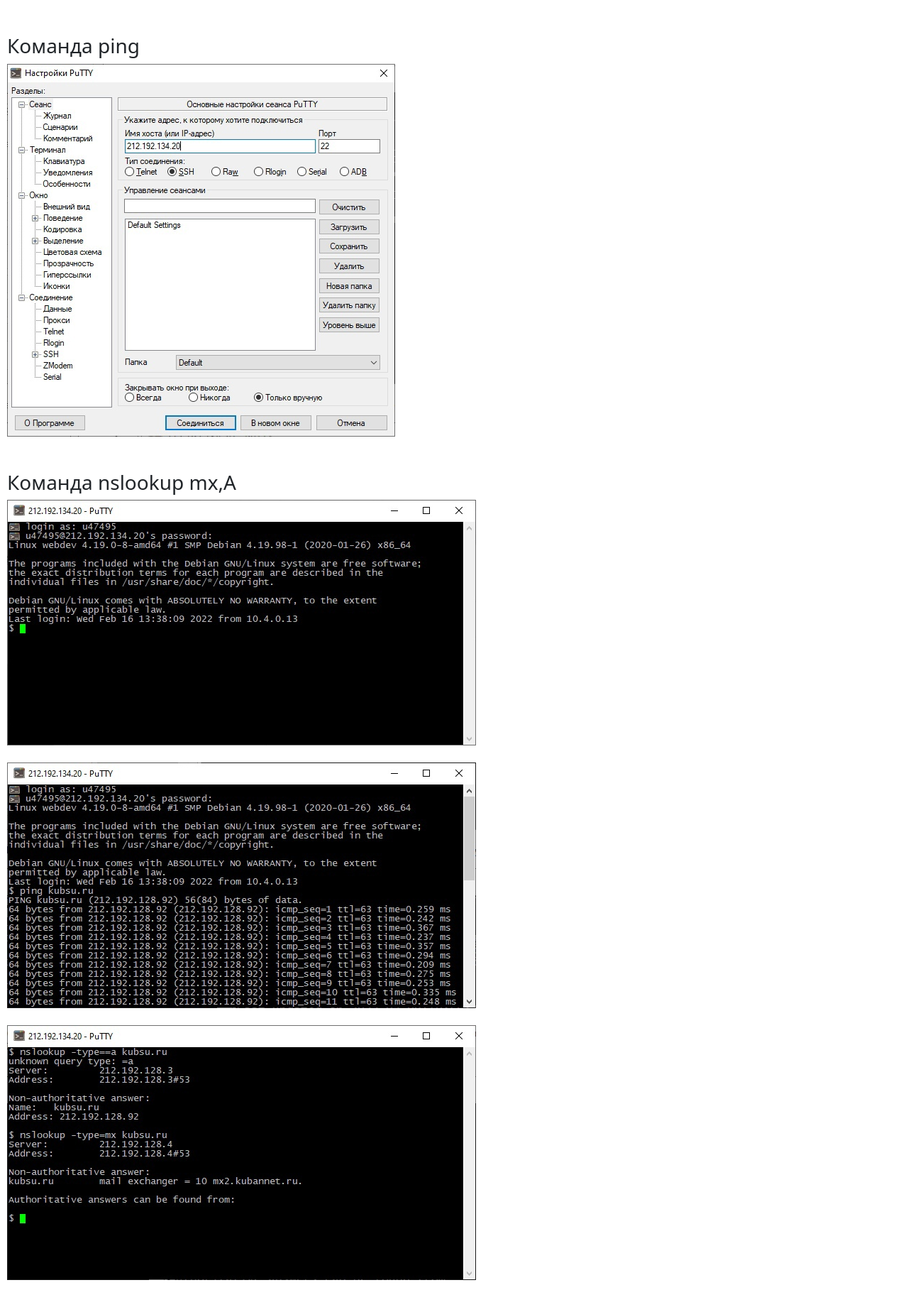
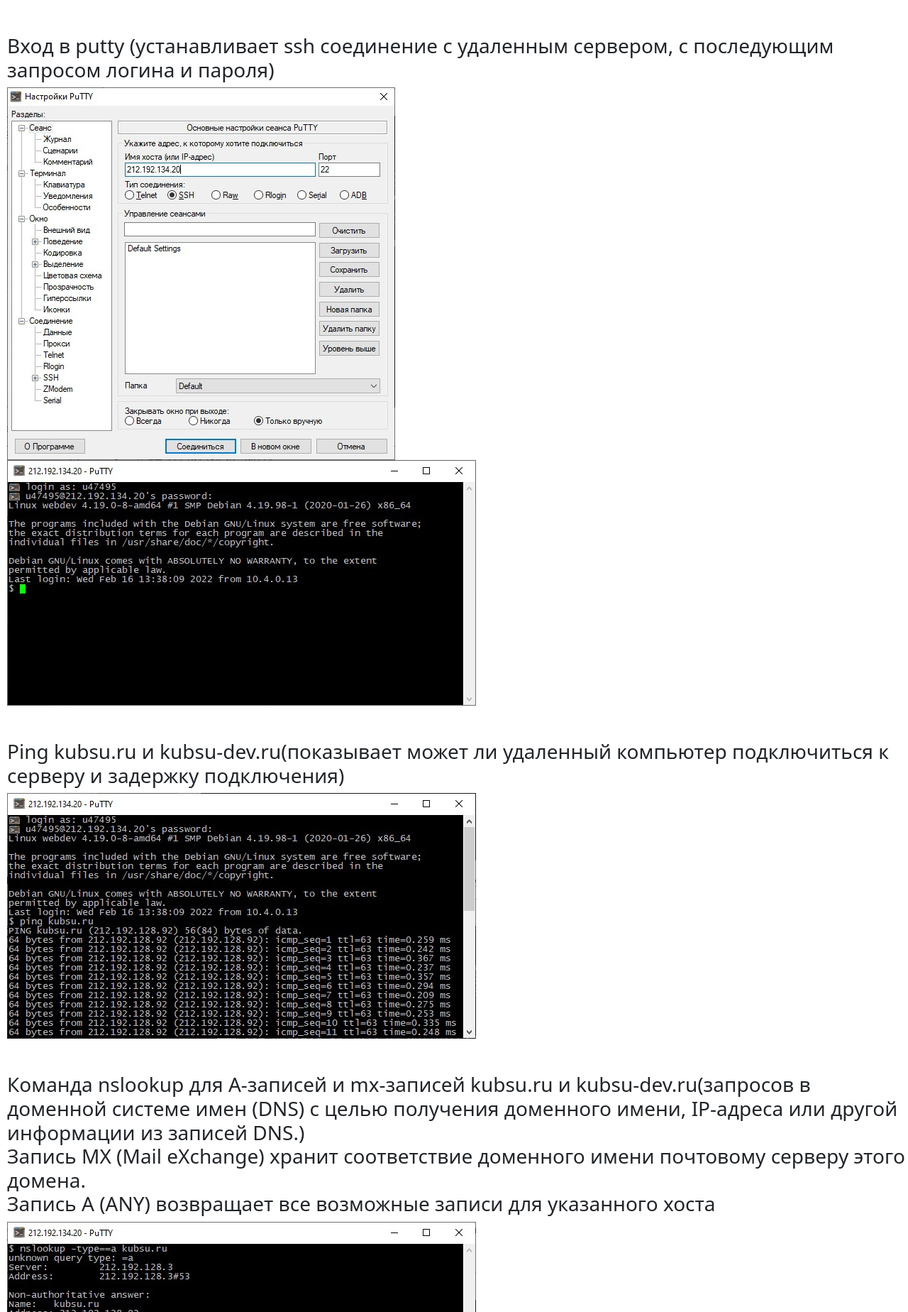
Before and after one commit to s0163537/web-2, a plain HTML site: page index.html in a window 1280 px wide. Shown: the top 1848 px of the page at 71% size. Drawn offline with nearby package versions, Linux system fonts and the light colour scheme.

Commit message:
Update index.html

```diff
--- a/index.html
+++ b/index.html
@@ -12,22 +12,23 @@
     <body>
         <br>
         <br>
-        <h3 style="margin-left: 10px;">Команда ping </h3>
+        <h3 style="margin-left: 10px;">Вход в putty (устанавливает ssh соединение с удаленным сервером, с последующим запросом логина и пароля) </h3>
         <div style="margin-left: 10px;"><img src="img/1.jpg" class="img-responsive"></div>
+        <div style="margin-left: 10px;"><img src="img/2.jpg" class="img-responsive"></div>
         <br>
         <br>
-        <h3 style="margin-left: 10px;">Команда nslookup mx,A </h3>
-        <div style="margin-left: 10px;"><img src="img/2.jpg" class="img-responsive"></div>
-        <br>
+        <h3 style="margin-left: 10px;">Ping kubsu.ru и kubsu-dev.ru(показывает может ли удаленный компьютер подключиться к серверу и задержку подключения) </h3>
         <div style="margin-left: 10px;"><img src="img/3.jpg" class="img-responsive"></div>
         <br>
+        <br>
+        <h3 style="margin-left: 10px;">Команда nslookup для A-записей и mx-записей kubsu.ru и kubsu-dev.ru(запросов в доменной системе имен (DNS) с целью получения доменного имени, IP-адреса или другой информации из записей DNS.)<br>
+            Запись MX (Mail eXchange) хранит соответствие доменного имени почтовому серверу этого домена.<br>
+            Запись A (ANY) возвращает все возможные записи для указанного хоста </h3>
         <div style="margin-left: 10px;"><img src="img/4.jpg" class="img-responsive"></div>
-        <br>
-        <br>
         <div style="margin-left: 10px;"><img src="img/5.jpg" class="img-responsive"></div>
         <br>
         <br>
-        <h3 style="margin-left: 10px;">Команда whois</h3>
+        <h3 style="margin-left: 10px;">whois команда для проверки даты регистрации домена kubsu.ru и kubsu-dev.ru(команда показывает не только дату регистрации домена, а также информацию о том кому принадлежит домен его расположение и дату истечения срока домена)</h3>
         <div style="margin-left: 10px;"><img src="img/6.jpg" class="img-responsive"></div>
         <br>
         <div style="margin-left: 10px;"><img src="img/7.jpg" class="img-responsive"></div>
```
